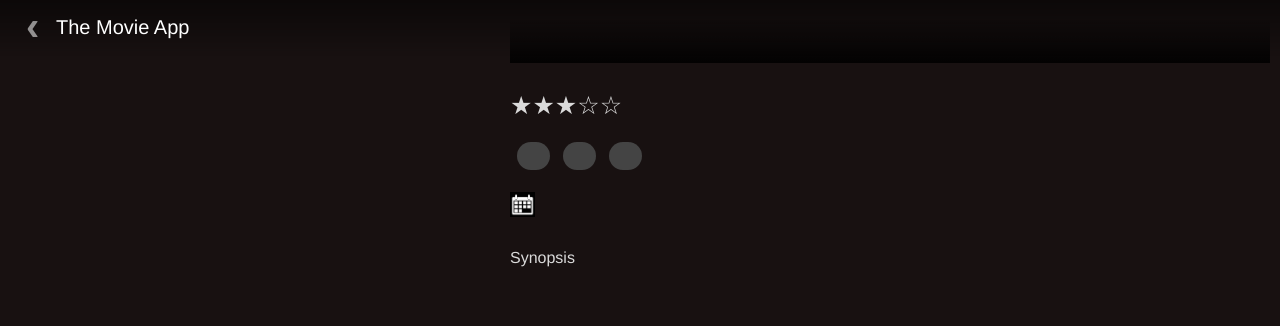
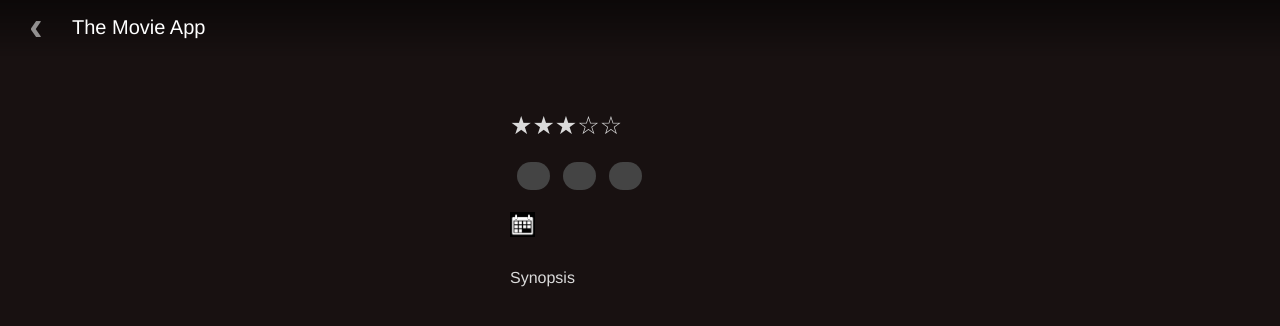
Before and after one commit to ashinzekene/io-movie-app, a website: page src/movie.html in a window 1280 px wide. Drawn offline with Linux system fonts and the light colour scheme; no server answers.

Commit message:
enemies at work

```diff
--- a/src/styles/main.css
+++ b/src/styles/main.css
@@ -152,9 +152,12 @@ body {
   padding: 3px 10px;
   font-weight: 900;
   margin-top: -20px;
+  text-indent: 0;
+  width: 40px;
   font-size: 40px;
-  text-indent: 0;10}
+}
 .header #butRefresh {
+  background: url(../images/ic_refresh_white_24px.svg) center center no-repeat;
 }
 
 .header__title {
@@ -362,8 +365,6 @@ a {
   text-align: center;
   font-weight: 200;
   font-size: 20px;
-  margin-top: -20px;
-  background: linear-gradient(rgba(0,0,0,0.1), rgba(0,0,0,0.9));
   min-height: 20px;
   padding: 10px;
   white-space: nowrap;
```
